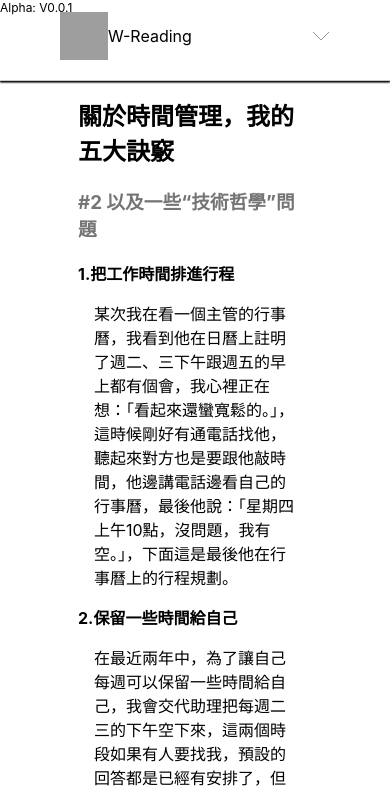
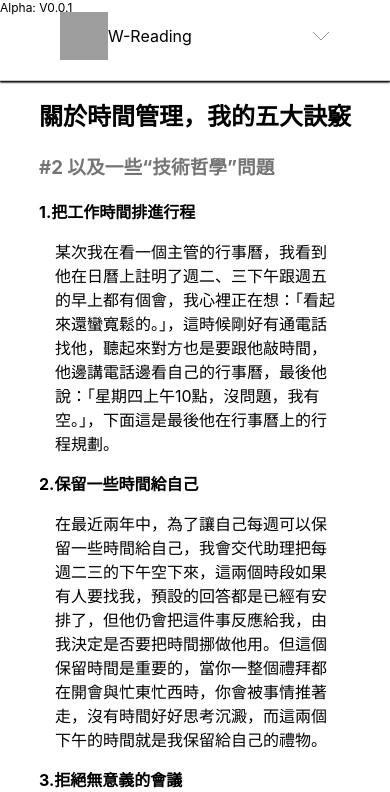
Before and after one commit to Jameswilson7788/a-reading, a Vue app: page /#/no1 in a window 390 px wide. Shown: the top 792 px of the page. Built offline with nearby package versions, Linux system fonts and the light colour scheme; grey boxes are pictures that could not be loaded.

Commit message:
update aritcle phone width to 80%.

```diff
--- a/src/components/Content/ArticleList/Articles/contents/no1.vue
+++ b/src/components/Content/ArticleList/Articles/contents/no1.vue
@@ -57,6 +57,9 @@ export default {
 .body {
   width: 60%;
   margin: auto;
+  @media only screen and (max-width: 768px) {
+    width: 80%;
+  }
 }
 article {
   margin-top: 1rem;
```
